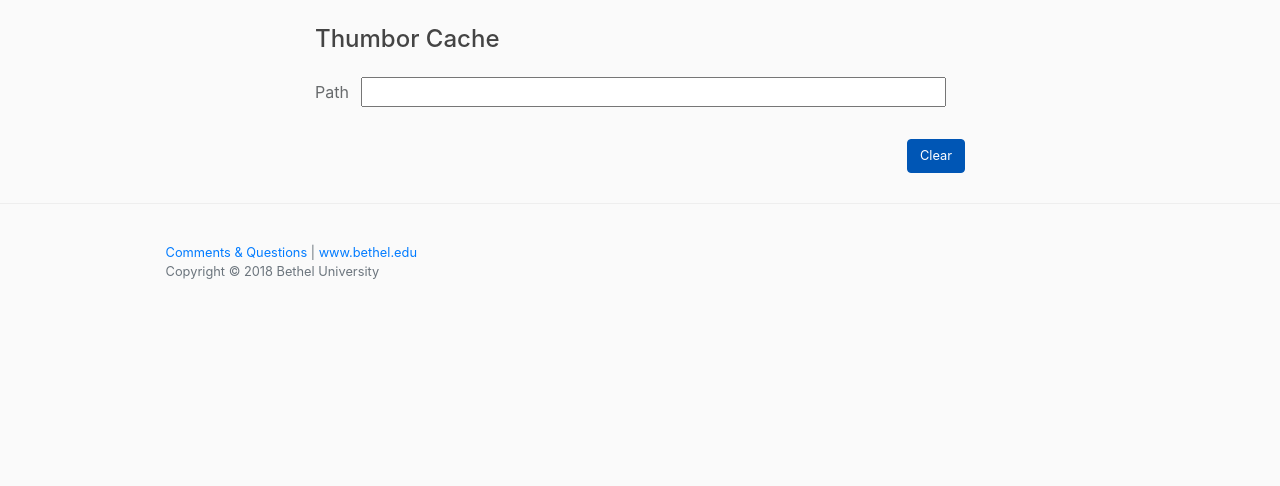
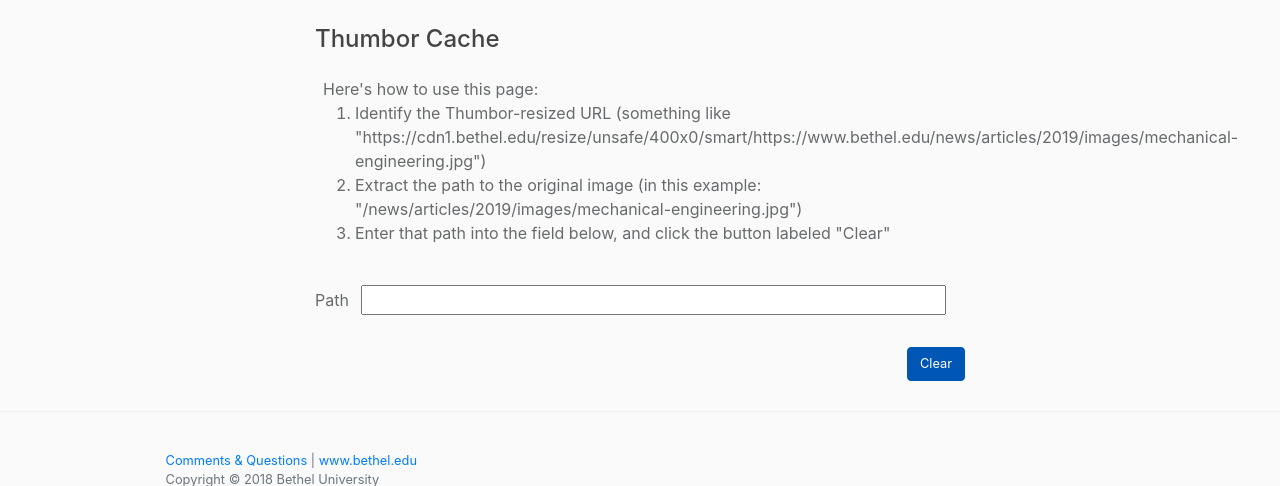
Before and after one commit to betheluniversity/cache-clear, a Python web app: template app/templates/thumbor.html in a window 1280 px wide. Shown: the part 115-601 px from the top of the page. Run offline with Jinja, Linux system fonts and the light colour scheme; the template is opened without the code that fills it, so the values that code supplies are empty; some libraries are stand-ins or nearby versions.

Commit message:
Fleshed out content of the index page and Thumbor's landing page

```diff
--- a/app/templates/rpapi.html
+++ b/app/templates/rpapi.html
@@ -17,6 +17,7 @@
             down to just choosing a domain and a URL (both of which can be regular expressions). If a more
             complicated Ban needs to be sent, this module can also send a custom Ban expression.
         </p>
+        <br/>
         <ul>
             <li>
                 <a href="{{ url_for('RefreshPurgeView:purge_refresh_form') }}">Purge or Refresh</a>
--- a/app/templates/thumbor.html
+++ b/app/templates/thumbor.html
@@ -6,6 +6,22 @@
     <div class="content">
         <div class="form">
             <h4>Thumbor Cache</h4>
+            <p class="page-info">
+                Here's how to use this page:
+            </p>
+            <ol>
+                <li>
+                    Identify the Thumbor-resized URL (something like
+                    "https://cdn1.bethel.edu/resize/unsafe/400x0/smart/https://www.bethel.edu/news/articles/2019/images/mechanical-engineering.jpg")
+                </li>
+                <li>
+                    Extract the path to the original image (in this example: "/news/articles/2019/images/mechanical-engineering.jpg")
+                </li>
+                <li>
+                    Enter that path into the field below, and click the button labeled "Clear"
+                </li>
+            </ol>
+            <br/>
             <label>Path
                 <input type="text" name="path" id="path"/>
             </label>
```
Also changed, not shown: app/templates/index.html (+18 -0 lines).
